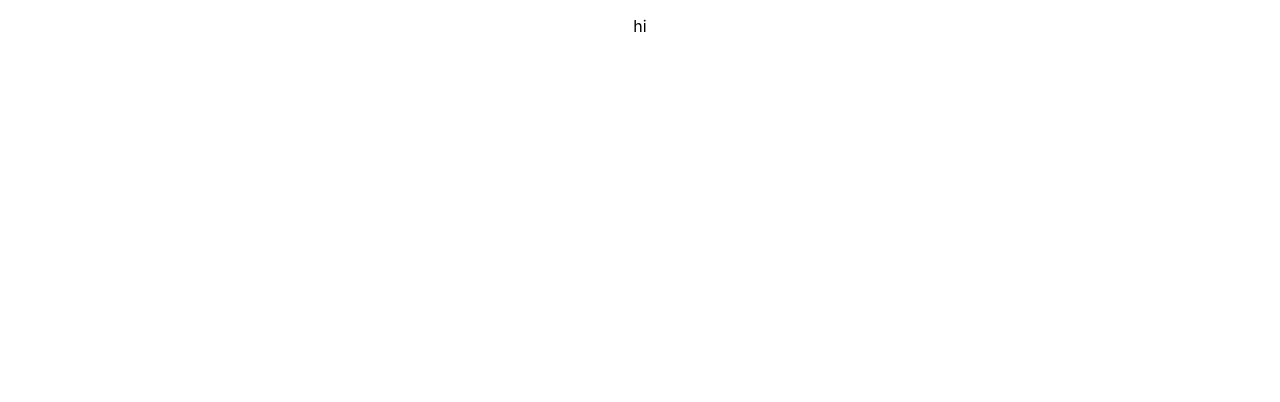
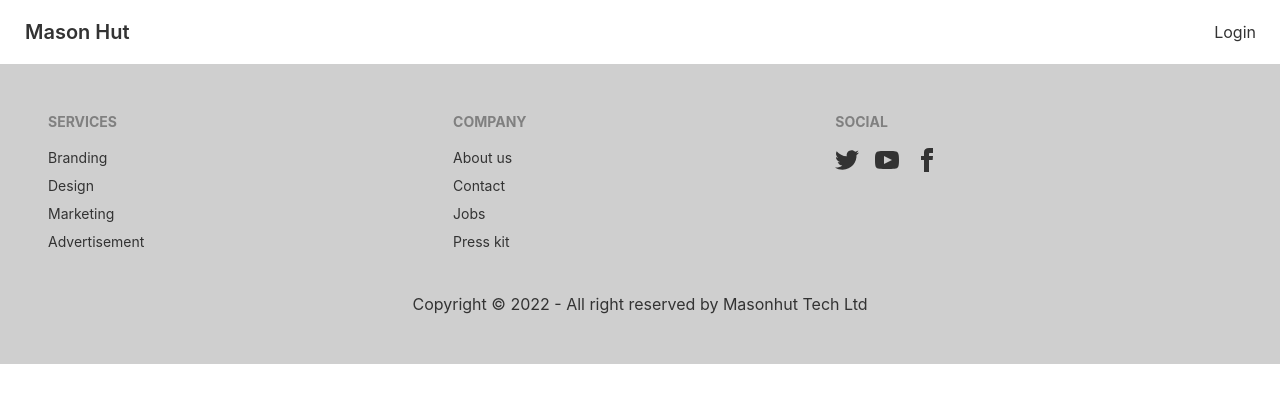
Before and after one commit to PrantaDas/mason-hut-client, a React (Create React App) app: page / in a window 1280 px wide. Shown: the top 402 px of the page. Built offline with nearby package versions, Linux system fonts and the light colour scheme.

Commit message:
navbar and footer added

```diff
--- /dev/null
+++ b/postcss.config.js
@@ -0,0 +1,6 @@
+module.exports = {
+  plugins: {
+    tailwindcss: {},
+    autoprefixer: {},
+  },
+}
--- a/src/App.js
+++ b/src/App.js
@@ -1,10 +1,14 @@
 import logo from './logo.svg';
 import './App.css';
+import { Route, Routes } from 'react-router-dom';
+import Home from './Pages/Home/Home';
 
 function App() {
   return (
     <div className="App">
-      <p>hi</p>
+      <Routes>
+        <Route path='/' element={<Home></Home>}></Route>
+      </Routes>
     </div>
   );
 }
--- /dev/null
+++ b/src/Pages/Home/Home.js
@@ -0,0 +1,14 @@
+import React from 'react';
+import Footer from '../Shared/Footer';
+import Navbar from '../Shared/Navbar';
+
+const Home = () => {
+    return (
+        <div>
+            <Navbar></Navbar>
+            <Footer></Footer>
+        </div>
+    );
+};
+
+export default Home;
--- /dev/null
+++ b/src/Pages/Login/Login.js
@@ -0,0 +1,11 @@
+import React from 'react';
+
+const Login = () => {
+    return (
+        <div>
+
+        </div>
+    );
+};
+
+export default Login;
--- /dev/null
+++ b/src/Pages/Shared/Footer.js
@@ -0,0 +1,39 @@
+import React from 'react';
+
+const Footer = () => {
+    return (
+        <div>
+            <footer class="p-12 bg-base-300 text-base-content">
+                <div className='footer '>
+                    <div>
+                        <span class="footer-title">Services</span>
+                        <a class="link link-hover">Branding</a>
+                        <a class="link link-hover">Design</a>
+                        <a class="link link-hover">Marketing</a>
+                        <a class="link link-hover">Advertisement</a>
+                    </div>
+                    <div>
+                        <span class="footer-title">Company</span>
+                        <a class="link link-hover">About us</a>
+                        <a class="link link-hover">Contact</a>
+                        <a class="link link-hover">Jobs</a>
+                        <a class="link link-hover">Press kit</a>
+                    </div>
+                    <div>
+                        <span class="footer-title">Social</span>
+                        <div class="grid grid-flow-col gap-4">
+                            <a><svg xmlns="http://www.w3.org/2000/svg" width="24" height="24" viewBox="0 0 24 24" class="fill-current"><path d="M24 4.557c-.883.392-1.832.656-2.828.775 1.017-.609 1.798-1.574 2.165-2.724-.951.564-2.005.974-3.127 1.195-.897-.957-2.178-1.555-3.594-1.555-3.179 0-5.515 2.966-4.797 6.045-4.091-.205-7.719-2.165-10.148-5.144-1.29 2.213-.669 5.108 1.523 6.574-.806-.026-1.566-.247-2.229-.616-.054 2.281 1.581 4.415 3.949 4.89-.693.188-1.452.232-2.224.084.626 1.956 2.444 3.379 4.6 3.419-2.07 1.623-4.678 2.348-7.29 2.04 2.179 1.397 4.768 2.212 7.548 2.212 9.142 0 14.307-7.721 13.995-14.646.962-.695 1.797-1.562 2.457-2.549z"></path></svg></a>
+                            <a><svg xmlns="http://www.w3.org/2000/svg" width="24" height="24" viewBox="0 0 24 24" class="fill-current"><path d="M19.615 3.184c-3.604-.246-11.631-.245-15.23 0-3.897.266-4.356 2.62-4.385 8.816.029 6.185.484 8.549 4.385 8.816 3.6.245 11.626.246 15.23 0 3.897-.266 4.356-2.62 4.385-8.816-.029-6.185-.484-8.549-4.385-8.816zm-10.615 12.816v-8l8 3.993-8 4.007z"></path></svg></a>
+                            <a><svg xmlns="http://www.w3.org/2000/svg" width="24" height="24" viewBox="0 0 24 24" class="fill-current"><path d="M9 8h-3v4h3v12h5v-12h3.642l.358-4h-4v-1.667c0-.955.192-1.333 1.115-1.333h2.885v-5h-3.808c-3.596 0-5.192 1.583-5.192 4.615v3.385z"></path></svg></a>
+                        </div>
+                    </div>
+                </div>
+                <div className='mt-10'>
+                    <p>Copyright &copy; 2022 - All right reserved by Masonhut Tech Ltd</p>
+                </div>
+            </footer>
+        </div>
+    );
+};
+
+export default Footer;
--- /dev/null
+++ b/src/Pages/Shared/Navbar.js
@@ -0,0 +1,30 @@
+import React from 'react';
+import { Link } from 'react-router-dom';
+
+const Navbar = () => {
+    const navItems = <>
+        <li><Link to='/login'>Login</Link></li>
+    </>;
+    return (
+        <div class="navbar bg-base-100">
+            <div class="navbar-start">
+                <div class="dropdown">
+                    <label tabindex="0" class="btn btn-ghost lg:hidden">
+                        <svg xmlns="http://www.w3.org/2000/svg" class="h-5 w-5" fill="none" viewBox="0 0 24 24" stroke="currentColor"><path stroke-linecap="round" stroke-linejoin="round" stroke-width="2" d="M4 6h16M4 12h8m-8 6h16" /></svg>
+                    </label>
+                    <ul tabindex="0" class="menu menu-compact dropdown-content mt-3 p-2 shadow bg-base-100 rounded-box w-52">
+                        {navItems}
+                    </ul>
+                </div>
+                <Link to='/' class="btn btn-ghost normal-case text-xl font-">Mason Hut</Link>
+            </div>
+            <div class="navbar-end hidden lg:flex">
+                <ul class="menu menu-horizontal p-0">
+                    {navItems}
+                </ul>
+            </div>
+        </div>
+    );
+};
+
+export default Navbar;
--- /dev/null
+++ b/src/Pages/SignUp/SignUp.js
@@ -0,0 +1,11 @@
+import React from 'react';
+
+const SignUp = () => {
+    return (
+        <div>
+
+        </div>
+    );
+};
+
+export default SignUp;
--- /dev/null
+++ b/src/firebase.init.js
@@ -0,0 +1,26 @@
+// Import the functions you need from the SDKs you need
+import { initializeApp } from "firebase/app";
+import { getAnalytics } from "firebase/analytics";
+import { getAuth } from "firebase/auth"
+// TODO: Add SDKs for Firebase products that you want to use
+// https://firebase.google.com/docs/web/setup#available-libraries
+
+// Your web app's Firebase configuration
+// For Firebase JS SDK v7.20.0 and later, measurementId is optional
+const firebaseConfig = {
+    apiKey: "AIzaSyCpnG5Wm6x03oGwaYQhxMSOaUylnGDgMGc",
+    authDomain: "mason-hut.firebaseapp.com",
+    projectId: "mason-hut",
+    storageBucket: "mason-hut.appspot.com",
+    messagingSenderId: "854041974288",
+    appId: "1:854041974288:web:d2f98cc69c704eda7adc95",
+    measurementId: "G-W18DJFM62J"
+};
+
+// Initialize Firebase
+const app = initializeApp(firebaseConfig);
+
+const auth = getAuth(app);
+const analytics = getAnalytics(app);
+
+export default auth;
--- a/src/index.css
+++ b/src/index.css
@@ -7,6 +7,10 @@
   -moz-osx-font-smoothing: grayscale;
 }
 
+@tailwind base;
+@tailwind components;
+@tailwind utilities;
+
 code {
   font-family: source-code-pro, Menlo, Monaco, Consolas, 'Courier New',
     monospace;
--- a/src/index.js
+++ b/src/index.js
@@ -3,12 +3,15 @@
 import './index.css';
 import App from './App';
 import reportWebVitals from './reportWebVitals';
+import { BrowserRouter } from 'react-router-dom';
 
 const root = ReactDOM.createRoot(document.getElementById('root'));
 root.render(
-  <React.StrictMode>
-    <App />
-  </React.StrictMode>
+  <BrowserRouter>
+    <React.StrictMode>
+      <App />
+    </React.StrictMode>
+  </BrowserRouter>
 );
 
 // If you want to start measuring performance in your app, pass a function
--- /dev/null
+++ b/tailwind.config.js
@@ -0,0 +1,24 @@
+module.exports = {
+  content: [
+    "./src/**/*.{js,jsx,ts,tsx}",
+  ],
+  theme: {
+    extend: {},
+  },
+  daisyui: {
+    themes: [
+      {
+        mytheme: {
+          primary: "#00f5d4",
+          secondary: "#00bbf9",
+          accent: "#9b5de5",
+          neutral: "#3d4451",
+          "base-100": "#ffffff",
+        },
+      },
+      "dark",
+      "cupcake",
+    ],
+  },
+  plugins: [require("daisyui")],
+}
```
Also changed, not shown: package.json (+9 -0 lines), 1 other file (tests, documents, lock files or other folders).
